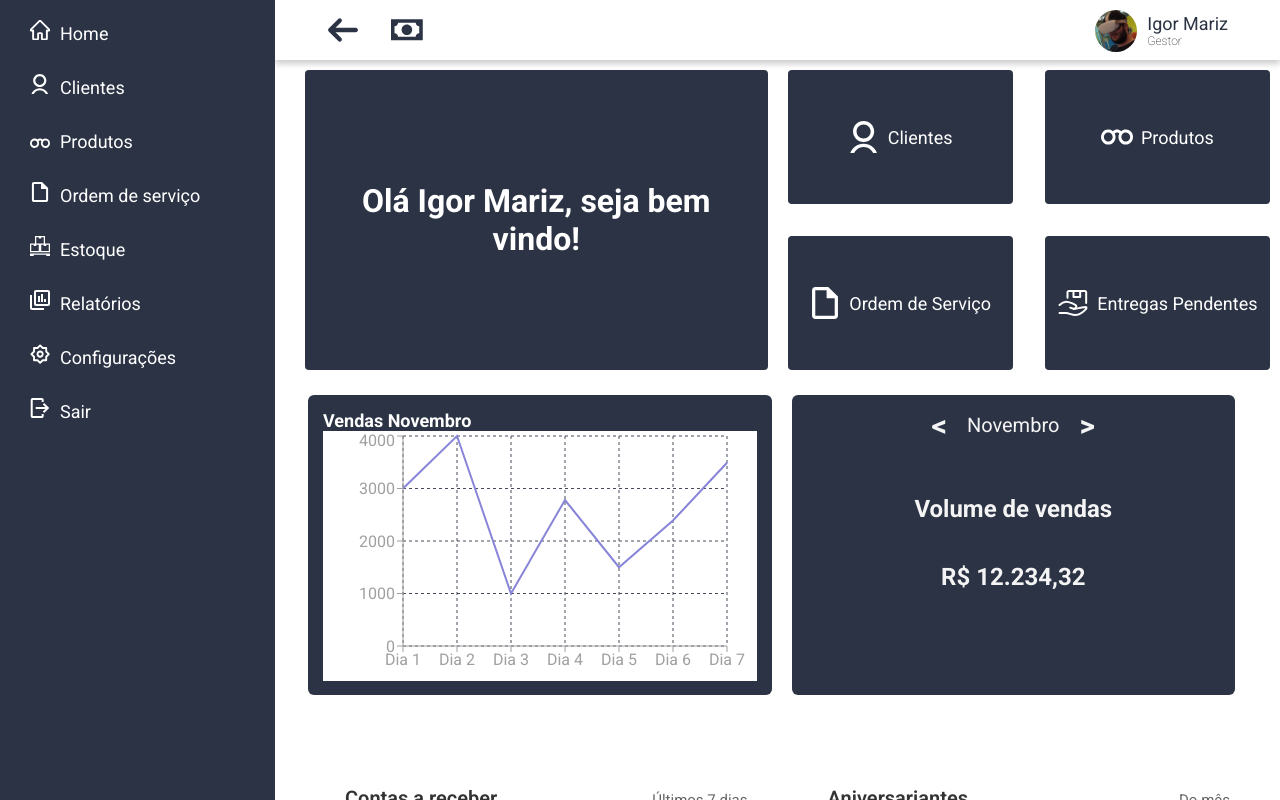
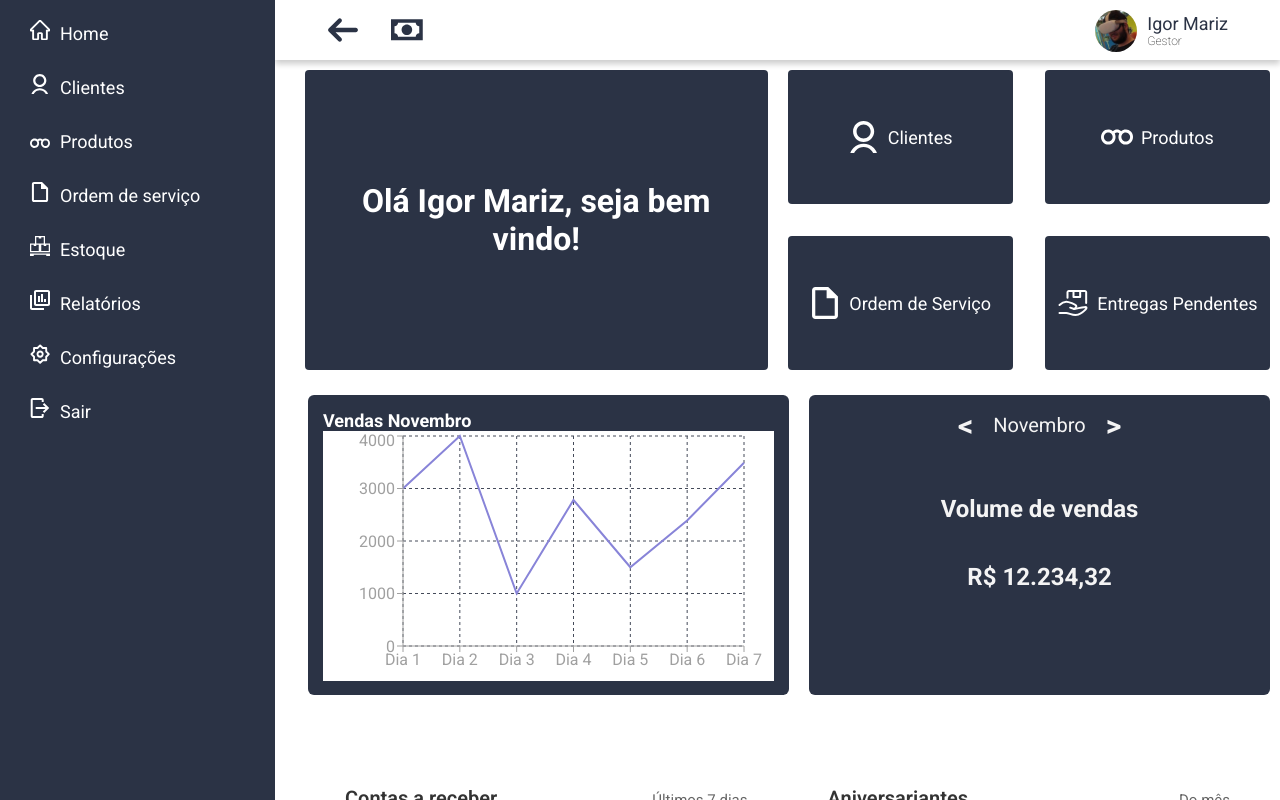
Before and after one commit to LGtkz/OticaFocal, a Next.js app: page / in a window 1280 px wide. Built offline with nearby package versions, Linux system fonts and the light colour scheme.

Commit message:
Tirando o padding right de 35px

```diff
--- a/src/app/page.module.css
+++ b/src/app/page.module.css
@@ -16,5 +16,4 @@
 
   margin-top: 110px;
   padding-left: 3px;
-   padding-right: 35px;
 }
--- a/src/components/blocoVenda/blocoVenda.css
+++ b/src/components/blocoVenda/blocoVenda.css
@@ -1,6 +1,6 @@
 .bloco-vendas-container {
   flex: 1;
-  width: 550px;
+  max-width: 525px;
   height: 300px;
   background-color: var(--cor-primaria);
   border-radius: 6px;
```
